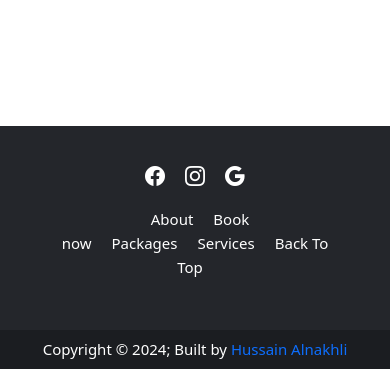
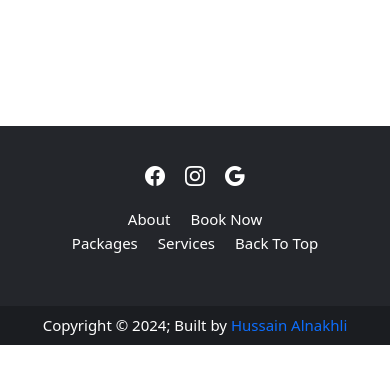
Before and after one commit to HussAA/kingsAutozone, a Gatsby site: page / in a window 390 px wide. Shown: the part 6777-7146 px from the top of the page. After the commit the page ends 7122 px from the top, so only its background shows below. Built offline with nearby package versions, Linux system fonts and the light colour scheme; Gatsby itself is replaced by a stand-in of ours.

Commit message:
footer links breaks fixed

```diff
--- a/src/components/Footer.js
+++ b/src/components/Footer.js
@@ -6,6 +6,7 @@ const FooterContainer = styled.footer`
   text-align: center;
   min-height: 150px;
   padding: 35px;
+
 `;
 const FooterBottom = styled.div`
   min-height: 35px;
@@ -39,9 +40,10 @@ const Footer = () => {
           <Icon className="bi bi-instagram" />
           <Icon className="bi bi-google" />
         </div>
-        <div className="p-3">
+        <div className="p-3 ">
           <Footerlink href="#About">About</Footerlink>
-          <Footerlink href="#">Book now</Footerlink>
+          <Footerlink href="#">Book Now</Footerlink>
+          <div className="d-sm-none"/>
           <Footerlink href="#Packages">Packages</Footerlink>
           <Footerlink href="#Services">Services</Footerlink>
           <Footerlink onClick={scrollTop}>Back To Top</Footerlink>
```
